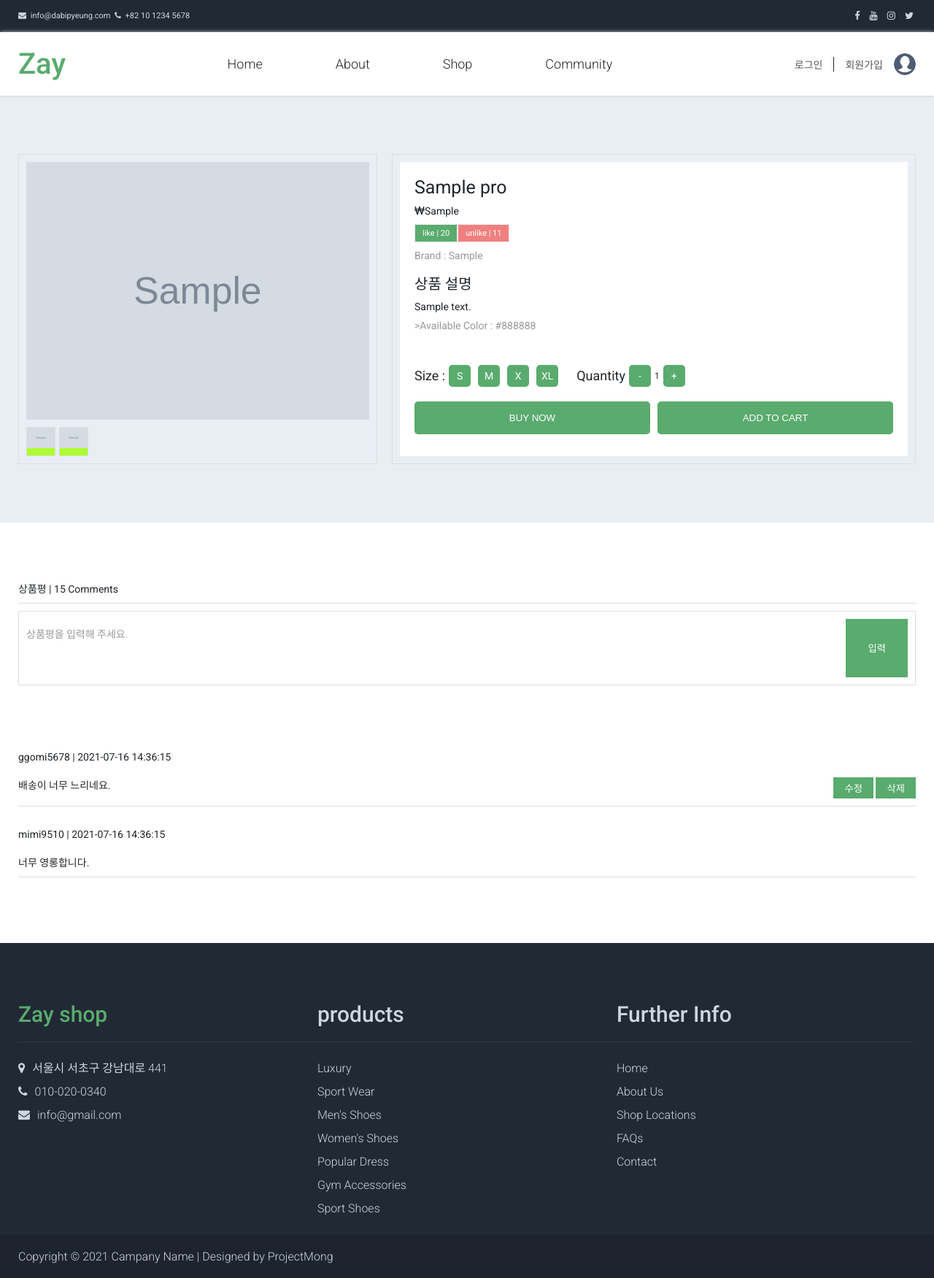
After one commit to yunjungheo/zay, a PHP site: page /pages/details/pro_detail_form.php?pro_idx=1 in a window 1280 px wide. The commit adds this page. Shown: the whole page at 73% size. Run offline with PHP 8.4, Linux system fonts and the light colour scheme; tables that the repository leaves empty hold one stand-in row (values such as "Sample post"); grey boxes marked "Sample" are stand-in pictures; a stand-in replaces the project's code that opens the database connection.

Commit message:
0716  제품 상세페이지 데이터베이스 작업

```diff
--- a/css/media.css
+++ b/css/media.css
@@ -17,8 +17,13 @@
 
   section.join .form_box .mem_form,
   section.join .form_box .login_form{width: 70%;}
+
+  .featured .featured_txt p{display: none;}
+  .featured .like_unlike{flex-direction: column; padding: 0 0 10px 0;}
+  .featured .like_icons{display: flex; justify-content: space-between; padding-bottom: 10px;}
+  .featured .like_icons span{width: 50%; text-align: center;}
+
 }
-
 @media screen and (max-width:850px){
   .center{padding:0 50px;}
 
@@ -51,6 +56,8 @@
   section.join .mem_form label,
   section.join .login_form label{font-size: 12px; padding: 10px 15px;}
   section.join .mem_form p:first-child button{font-size: 12px;}
+
+ .featured .featured_box .featured_item{width: 50%; padding: 10px;}
 
 }
 
@@ -94,6 +101,8 @@
   section.join .mem_form p:nth-child(4){flex-wrap: wrap;}
   section.join .mem_form p:nth-child(4) label{display: block; width: 100%;}
 
+  .featured .featured_box .featured_item{width: 100%;}
+
 }
 
 @media screen and (max-width:350px){
--- a/css/reset.css
+++ b/css/reset.css
@@ -9,7 +9,8 @@ input, button, textarea{outline:0; border-radius:0; border: 0; padding: 10px; co
 input::placeholder{color: #ccc;}
 textarea{resize:none;}
 img{display:block;}
-
+em{font-style: normal;}
+b{font-weight: normal;}
 /* Setting Reset Layout Style */
 .center{width:100%; margin:auto; max-width:1230px; height:auto;}
 @media screen and (max-width:1230px){.center{padding:0 30px;}}
--- a/css/style.css
+++ b/css/style.css
@@ -60,21 +60,22 @@ header.stick .gnb{font-size:16px;}
 .featured .featured_box{width: 100%;  height: auto; margin: 30px 0; display: flex; flex-wrap: wrap;}
 .featured .featured_box .featured_item{width: 33.33%; padding: 20px;}
 .featured .item_frame{background: #fff; padding: 10px; box-shadow: 0 0 8px #ccc;}
-.featured .featured_img{border: 1px solid #efefef; height: 350px;overflow:  hidden;}
+.featured .featured_img{border: 1px solid #efefef; height: auto; overflow:  hidden;}
 .featured .featured_item img{width: 100%;}
 .featured .featured_item em{font-size: normal; font-size: 12px; color: #777;}
 
-.featured .like_unlike{width: 100%; height: auto; display: flex; justify-content: space-between; padding: 10px 0;}
-.featured .like_unlike span{border: 1px solid #eee; padding: 5px 10px; font-size: 11px; font-weight: normal;}
-.featured .like_unlike span:nth-child(1){background: #59ab6e; color: #fff;}
-.featured .like_unlike span:nth-child(2){background: lightcoral; color: #fff;}
+.like_unlike{width: 100%; height: auto; display: flex; justify-content: space-between; padding: 10px 0;}
+.like_unlike span{border: 1px solid #eee; padding: 5px 10px; font-size: 11px; font-weight: normal;}
+.like_unlike span:nth-child(1){background: #59ab6e; color: #fff;}
+.like_unlike span:nth-child(2){background: lightcoral; color: #fff;}
 
 .featured .featured_txt{width: 100%; color: #212529;}
 .featured .featured_txt h3{font-size: 18px; font-weight: 400; padding-top:10px;}
 .featured .featured_txt p{font-size: 14px; font-weight: 300; padding: 10px 0;}
 
 .featured .load_more{width: 100%; height: auto; text-align: center;}
-.featured .load_more button{background: #59ab6e; color: #fff; padding: 10px 50px;}
+.featured .load_more button,
+.featured .load_more a{background: #59ab6e; color: #fff; padding: 10px 50px;}
 
 
 
@@ -120,3 +121,69 @@ section.join .mem_form .submit_info button,
 section.join .login_form .submit_info button{background: #59ab6e; color: #fff; padding: 10px 30px;}
 section.join .submit_info span{color: #555;}
 section.join .submit_info span a{display: inline-block; padding: 10px 20px; background: #59ab6e; color: #fff;}
+
+
+/* Product Detail Page Style Code */
+.pro_insert{background:#e9eef5;}
+
+.pro_insert .detail_contents{display: flex; justify-content: space-between;}
+.pro_insert .detail_contents .detail_img{ padding: 10px; border: 1px solid #ddd; width: 40%;}
+.pro_insert .detail_img img{width: 100%;}
+
+.pro_insert .detail_tab_btns{width: 100%; height: auto; display: flex; padding-top: 10px;}
+.pro_insert .detail_tab_btns span{width: 40px; height: 40px; background: greenyellow; border: 1px solid #ddd; margin-right: 5px; cursor: pointer;overflow: hidden;}
+.pro_insert .detail_tab_btns span img{width: 100%;}
+
+.pro_insert .detail_txt{width: calc(60% - 20px); height: auto; border: 1px solid #ddd; padding: 10px;}
+.pro_insert .detail_wrap{background: #fff; height: 100%; padding: 20px; display: flex; flex-direction: column; justify-content: space-between;}
+
+.pro_insert .detail_wrap h2{font-weight: 400; font-size: 25px;}
+.pro_insert .detail_wrap h3{font-size: 20px; font-weight: 400; margin-top: 15px;}
+.pro_insert .detail_wrap p{margin: 10px 0;}
+.pro_insert .detail_wrap .like_unlike{justify-content: flex-start; padding: 0;}
+/* .pro_insert .detail_wrap .like_unlike .comments{font-size: 12px; border: 0; font-style: normal;}
+.pro_insert .detail_wrap .like_unlike .comments b{font-weight: normal;} */
+.pro_insert .detail_wrap .gray{color: #999;}
+
+
+.pro_insert .size_quan .size{display: flex;}
+.pro_insert .size_quan p{margin-right: 20px; font-size: 18px; display: flex; align-items: center;}
+.pro_insert .size_quan p span{width: 30px; height: 30px; background: #59ab6e;
+  display: flex; color:#fff; border-radius: 5px; align-items: center; justify-content: center; margin: 0 5px; font-size: 14px;}
+.pro_insert .size_quan p b{font-weight: normal; font-size: 12px;}
+
+
+
+.pro_insert .detail_btns{width: 100%; height: auto; display: flex;justify-content: space-between; padding: 10px 0;}
+.pro_insert .detail_btns button{width: calc(50% - 5px); padding: 15px 0; background:#59ab6e; color: #fff; border-radius: 5px;}
+
+
+
+/* Detail Page Comments Section Style Code */
+.comments .comments_tit{width: 100%; height: auto; padding: 0 0 10px 0; border-bottom: 1px solid #ddd;}
+
+
+.comments .comment_insert{margin-top: 10px; padding: 10px 10px 10px 0; border: 1px solid #ddd;}
+.comments .comment_insert form{display: flex; justify-content: space-between;}
+.comments .comment_insert textarea{font-family: 'Roboto', 'Noto Sans KR', sans-serif; font-size:14px; width: 80%; height: 80px;}
+.comments .comment_insert textarea::-webkit-scrollbar{display:none;}
+/* 스크롤바 생기는거 없애는법  */
+.comments .comment_insert textarea::placeholder{color: #999; }
+.comments .comment_insert form button{background: #59ab6e; color: #fff; padding: 0 30px;}
+
+
+.comments .comment_contents{margin-top: 50px; padding: 10px 0; }
+.comments .loop_contents{border-bottom: 1px solid #ddd;  margin-top: 30px;}
+.comments .comment_contents .comments_tit{border-bottom: 0;}
+
+
+.comments .comments_text{display: flex; justify-content: space-between; padding: 10px 0;}
+.comments .comments_text button{background: #59ab6e; color: #fff; padding: 5px 15px;}
+
+
+
+
+
+
+
+/* .pro_insert .detail_wrap .like_icons{display: flex; align-items: center;} */
--- /dev/null
+++ b/pages/details/pro_detail_form.php
@@ -0,0 +1,176 @@
+<!DOCTYPE html>
+<html lang="en">
+<head>
+<meta charset="UTF-8">
+  <meta http-equiv="X-UA-Compatible" content="IE=edge">
+  <meta name="viewport" content="width=device-width, initial-scale=1.0, user-scalable=no, maximum-scale=1" />
+  <title>Zay Shop || Detail</title>
+  <!-- Favicon Link -->
+  <link rel="shortcut icon" href="/zay/img/favicon.ico" type="image/x-icon">
+  <link rel="icon" href="/zay/img/favicon.ico" type="image/x-icon">
+  <link rel="apple-touch-icon" href="/zay/img/favicon.ico">
+  <!-- Font Awesome Link -->
+  <link rel="stylesheet" href="https://cdnjs.cloudflare.com/ajax/libs/font-awesome/4.7.0/css/font-awesome.css"/>
+  <!-- Reset CSS Link -->
+  <link rel="stylesheet" href="/zay/css/reset.css">
+  <!-- Main Style CSS Link -->
+  <link rel="stylesheet" href="/zay/css/style.css">
+  <!-- Media Style CSS Link -->
+  <link rel="stylesheet" href="/zay/css/media.css">
+
+</head>
+<body>
+
+
+<div class="wrap">
+
+    <?php include $_SERVER["DOCUMENT_ROOT"]."/zay/include/header.php"; ?>
+
+
+    <section class="pro_insert">
+      <div class="center">
+        <div class="detail_contents">
+
+
+          <?php
+            $pro_idx = $_GET['pro_idx'];
+            include $_SERVER["DOCUMENT_ROOT"]."/connect/db_conn.php";
+            $sql = "SELECT * FROM zay_pro WHERE ZAY_pro_idx='{$pro_idx}'";
+
+
+            $detail_result = mysqli_query($dbConn, $sql);
+            $detail_row = mysqli_fetch_array($detail_result);
+
+            $detail_img_1 = $detail_row['ZAY_pro_img_01'];
+            $detail_img_2 = $detail_row['ZAY_pro_img_02'];
+            $detail_tit = $detail_row['ZAY_pro_name'];
+            $detail_pri = $detail_row['ZAY_pro_pri'];
+            $detail_desc = $detail_row['ZAY_pro_desc'];
+            $detail_color = $detail_row['ZAY_pro_color'];
+            $detail_bran = $detail_row['ZAY_pro_bran'];
+
+          ?>
+
+
+          <div class="detail_img">
+            <img src="/zay/data/product_imgs/<?=$detail_img_1?>" alt="">
+            <img src="/zay/data/product_imgs/<?=$detail_img_2?>" alt="">
+            <div class="detail_tab_btns">
+              <span><img src="/zay/data/product_imgs/<?=$detail_img_1?>" alt=""></span>
+              <span><img src="/zay/data/product_imgs/<?=$detail_img_2?>" alt=""></span>
+            <!-- 제이쿼리에서 0 번째 1번째로 읽혀감 -->
+            </div>
+          </div>
+          <div class="detail_txt">
+            <div class="detail_wrap">
+              <div class="detail_top">
+                <h2><?=$detail_tit?></h2>
+                <p><span><i class="fa fa-krw"></i><?=$detail_pri?></span></p>
+                <div class="detail_like">
+                  <div class="like_unlike">
+                    <span>like | <b>20</b></span>
+                    <span>unlike | <b>11</b></span>
+                    <!-- <span class="comments">20<b>Comments</b></span> -->
+                  </div>
+                  <p class="gray">Brand : <?=$detail_bran?></p>
+                  <div class="detail_desc">
+                    <h3>상품 설명</h3>
+                    <p><?=$detail_desc?></p>
+                  </div>
+                  <p class="gray">>Available Color : <?=$detail_color?></p>
+                </div>
+                <!-- End of detail_like -->
+              </div>
+              <div class="size_quan">
+                  <div class="size">
+                    <p>Size :
+                      <span>S</span>
+                      <span>M</span>
+                      <span>X</span>
+                      <span>XL</span>
+                    </p>
+                    <P>Quantity
+                      <span>-</span>
+                      <b>1</b>
+                      <span>+</span>
+                    </P>
+                  </div>
+                  <div class="detail_btns">
+                    <button type="button">BUY NOW</button>
+                    <button type="button">ADD TO CART</button>
+                  </div>
+                </div>
+                <!-- End of size_quantity -->
+            </div>
+          </div>
+          <!-- end of detail-contents -->
+        </div>
+      </div>
+
+
+
+    </section>
+
+    <section class="comments">
+      <div class="center">
+        <div class="comments_tit">
+          <span>상품평</span> |
+          <span><em>15</em> Comments</span>
+        </div>
+        <div class="comment_insert">
+          <form action="#" method="post" name="comment_form">
+            <textarea type="text" placeholder="상품평을 입력해 주세요." name="comment_txt"></textarea>
+            <button type="button">입력</button>
+          </form>
+        </div>
+        <div class="comment_contents">
+           <!-- Loop Comments -->
+           <div class="loop_contents">
+              <div class="comments_tit">
+                <span>ggomi5678</span> |
+                <span>2021-07-16 14:36:15</span>
+              </div>
+              <div class="comments_text">
+                <span class="txt">
+                  <em>배송이 너무 느리네요.</em>
+                </span>
+                <span class="comment_btns">
+                  <button type="button">수정</button>
+                  <button type="button">삭제</button>
+                </span>
+              </div>
+            </div>
+           <!-- End of Loop Comments -->
+           <!-- Loop Comments -->
+           <div class="loop_contents">
+              <div class="comments_tit">
+                <span>mimi9510</span> |
+                <span>2021-07-16 14:36:15</span>
+              </div>
+              <div class="comments_text">
+                <span class="txt">
+                  <em>너무 영롱합니다.</em>
+                </span>
+              </div>
+            </div>
+           <!-- End of Loop Comments -->
+        </div>
+      </div>
+    </section>
+
+
+
+
+
+    <?php include $_SERVER["DOCUMENT_ROOT"]."/zay/include/footer.php"; ?>
+
+  </div>
+   <script src="https://ajax.googleapis.com/ajax/libs/jquery/3.4.1/jquery.min.js"></script>
+  <script src="/zay/js/jq.main.js"></script>
+
+
+
+
+
+</body>
+</html>
```
Also changed, not shown: index.php (+5 -3 lines), js/jq.main.js (+39 -1 lines), sql/zay_review.sql (added, +60 -0 lines), php/comment.insert.php (added).
